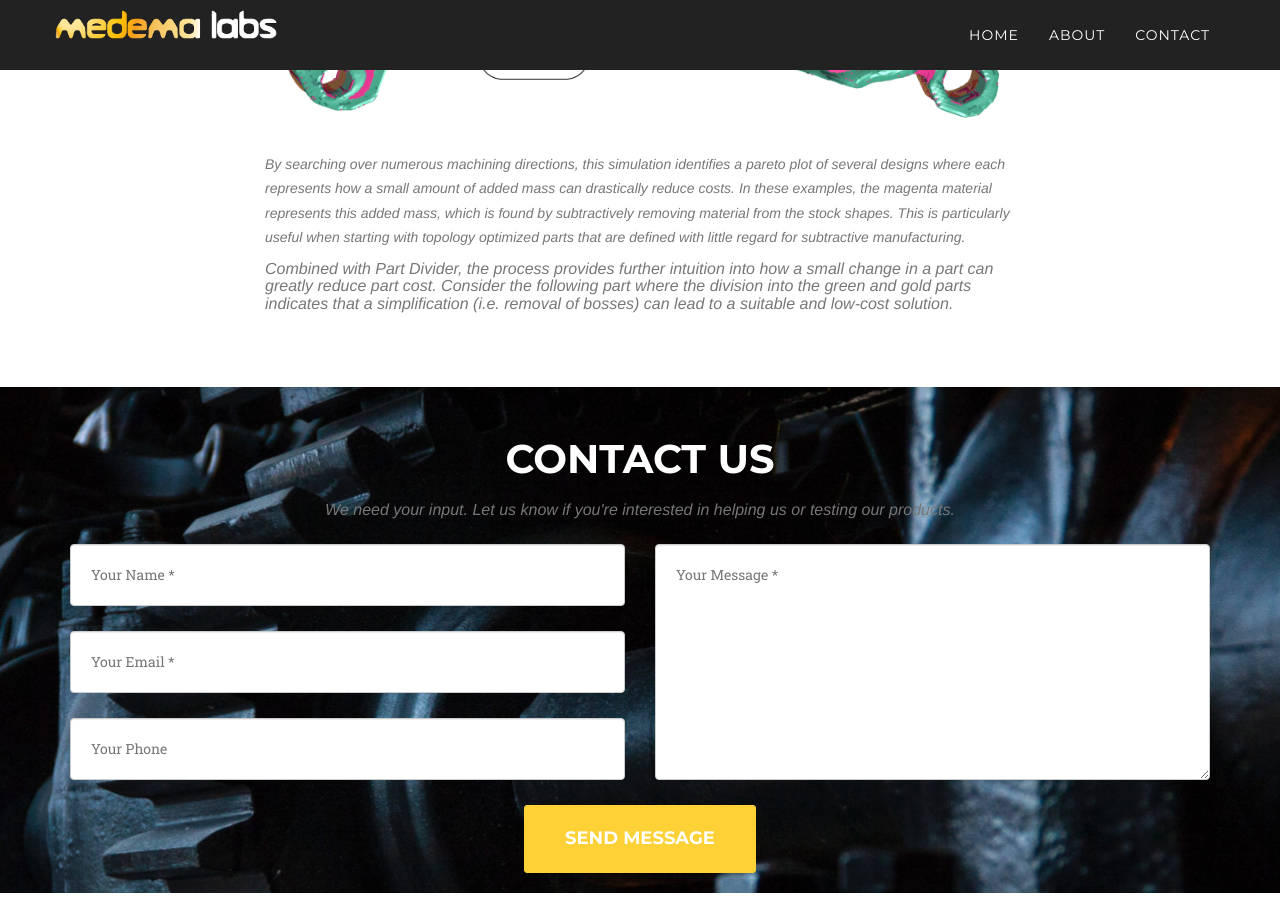
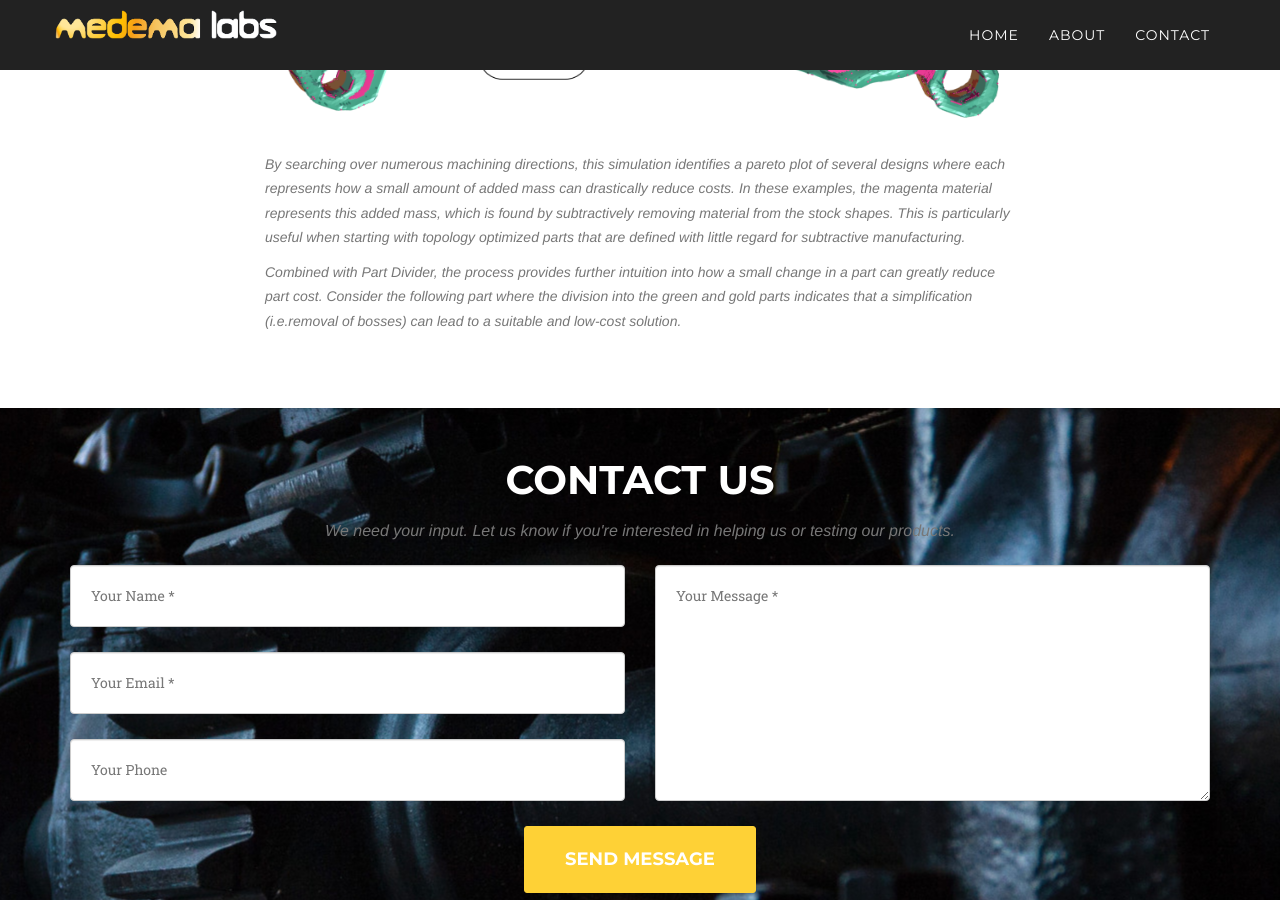
Before and after one commit to medemalabs/medemalabs.github.io, a Jekyll site: the page built from partsimplifier.md, in a window 1280 px wide and 900 px high, scrolled down 1029 px. Built offline with Jekyll 4.4.1, drawn with Linux system fonts in a browser that asks for light colours; some web fonts are replaced.

Commit message:
removed show tags from md

```diff
--- a/partsimplifier.md
+++ b/partsimplifier.md
@@ -13,9 +13,5 @@
 mass, which is found by subtractively removing material from the stock shapes. This is
 particularly useful when starting with topology optimized parts that are defined with
 little regard for subtractive manufacturing.
-<show machsimp1.png>
 
-Combined with Part Divider, the process provides further intuition into how a small change in a part can greatly reduce part cost. Consider the following part
-<show machsimp2.png>
-where the division into the green and gold parts indicates that a simplification (i.e.
-removal of bosses) can lead to a suitable and low-cost solution.
+Combined with Part Divider, the process provides further intuition into how a small change in a part can greatly reduce part cost. Consider the following part where the division into the green and gold parts indicates that a simplification (i.e.removal of bosses) can lead to a suitable and low-cost solution.
```
